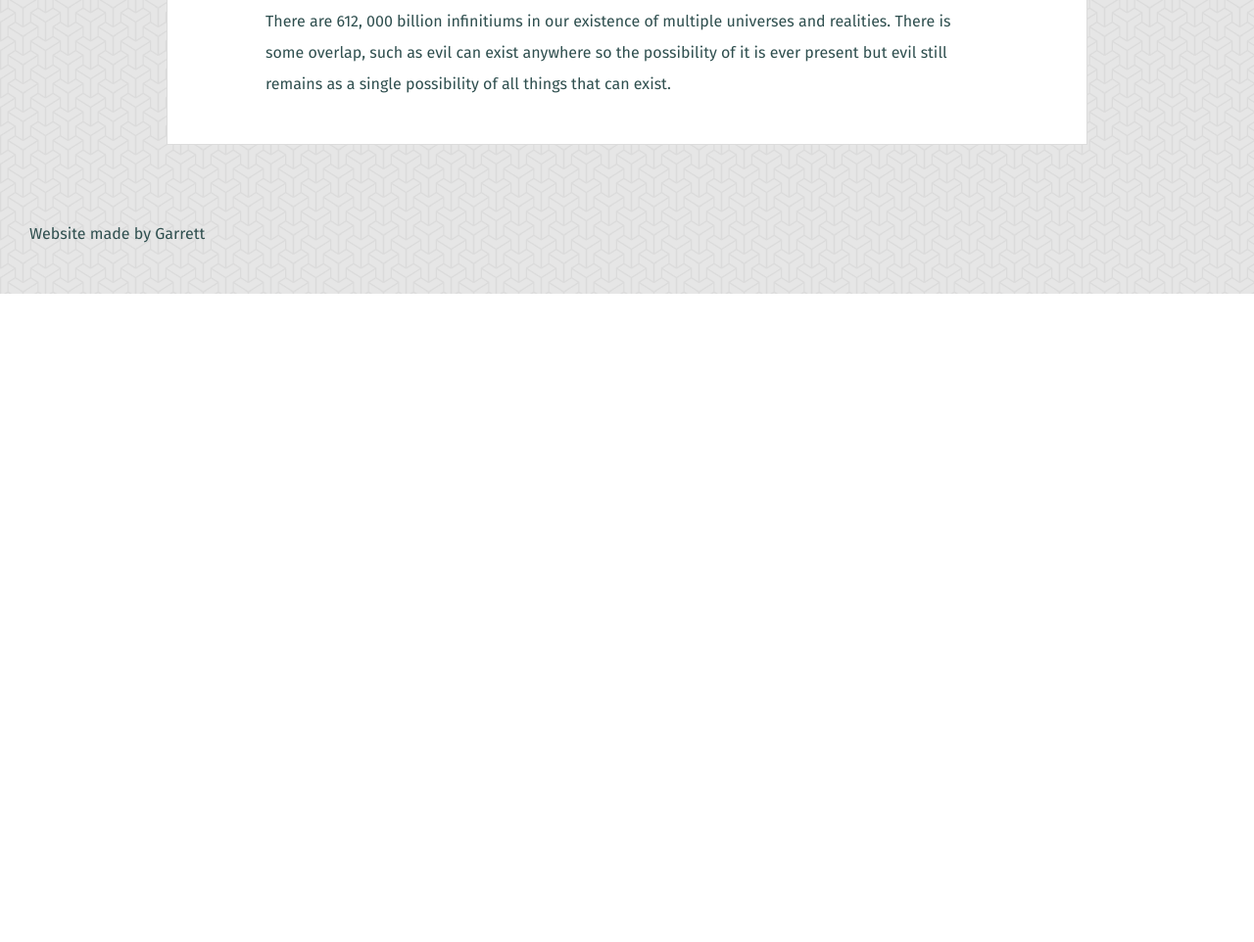
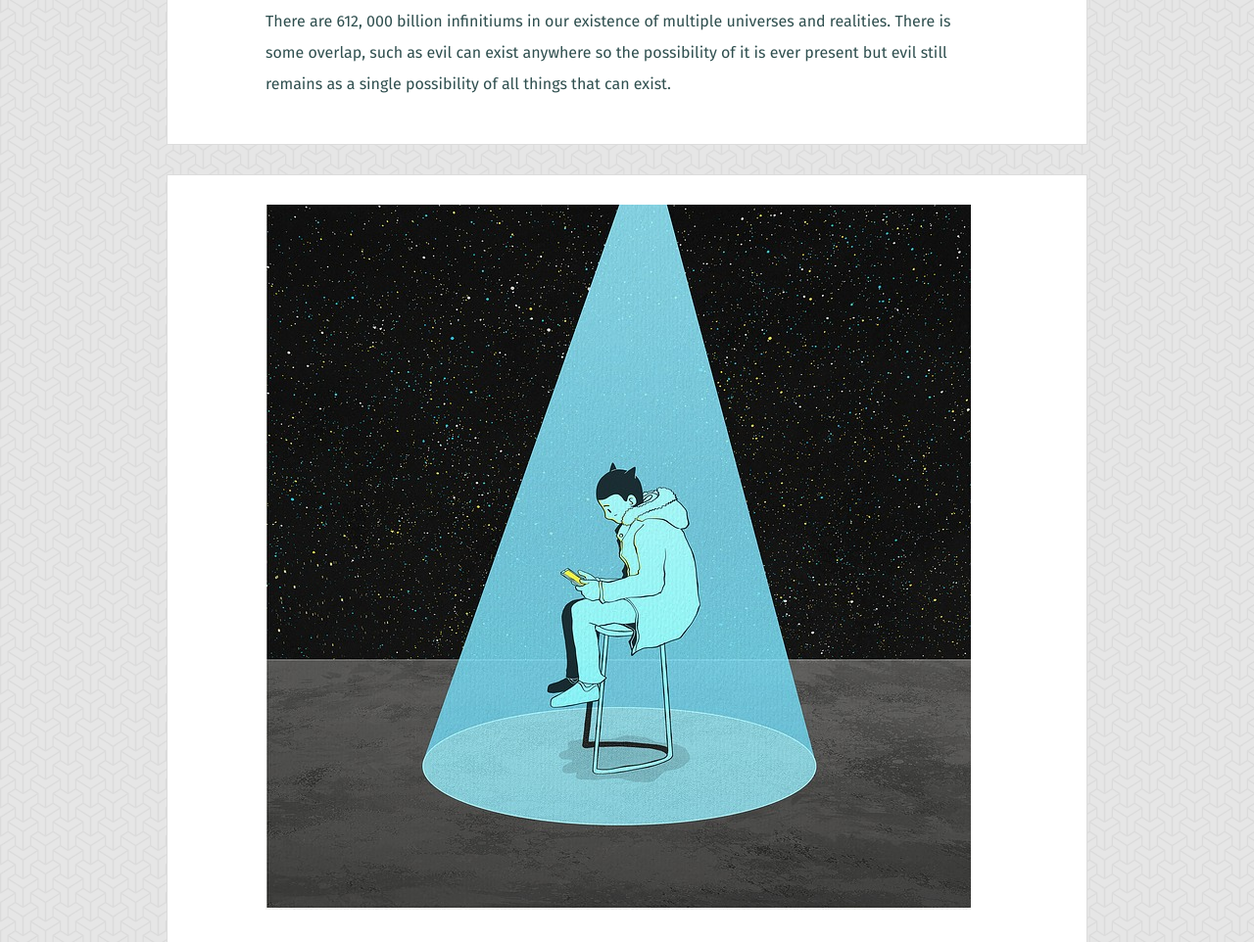
Before and after one commit to perfectcircle88/website, a plain HTML site: page index.html in a window 1280 px wide. Shown: the part 2065-3027 px from the top of the page at 98% size. Before the commit the page ends 2365 px from the top, so only its background shows below. Drawn offline with Linux system fonts and the light colour scheme.

Commit message:
added image

```diff
--- a/index.html
+++ b/index.html
@@ -89,6 +89,9 @@
                 but evil still remains as a single possibility of all things that can exist.
             </p>
           </section>
+          <section>
+            <img src="images/fantasy.jpg"
+          </section>
   </div>
 
   <footer id="footer">
```
Also changed, not shown: images/fantasy.jpg (added).
